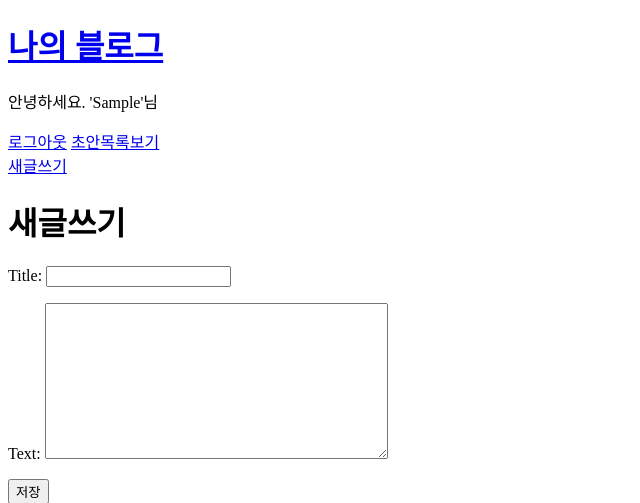
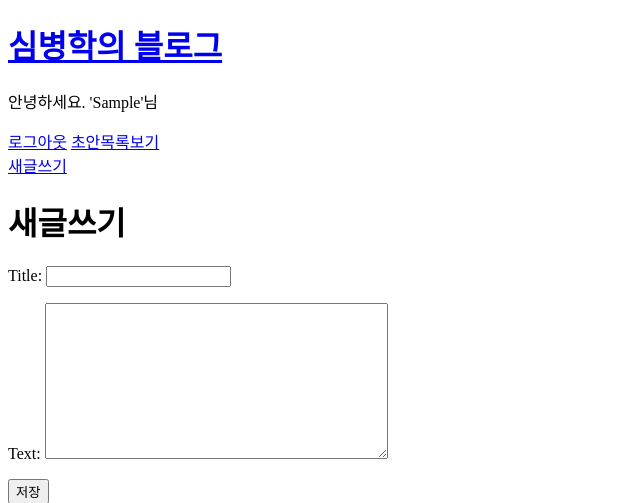
Before and after one commit to tlaqudgkr/my-first-blog, a Django app: page /post/new/ in a window 1280 px wide. Shown: the top 503 px of the page, without its empty margins (0-640 px from the left). Run offline with Django 3.2, Linux system fonts and the light colour scheme; the visitor is signed in with stand-in values (Sample User, id 1).

Commit message:
삭제 수정

```diff
--- a/blog/templates/blog/base.html
+++ b/blog/templates/blog/base.html
@@ -2,11 +2,11 @@
 <html lang="en">
 <head>
     <meta charset="UTF-8">
-    <title>나의 블로그</title>
+    <title>심병학의 블로그</title>
 </head>
 <body>
     <div>
-        <h1><a href="/">나의 블로그</a></h1>
+        <h1><a href="/">심병학의 블로그</a></h1>
     </div>
     {% if user.is_authenticated %}
         <p>안녕하세요. '{{user.first_name}}'님</p>
--- a/blog/templates/blog/post_list.html
+++ b/blog/templates/blog/post_list.html
@@ -4,10 +4,9 @@
     {% for post in posts %}
         <div>
             <p>published: {{ post.published_date }}</p>
-            <h1><a href="{% url 'blog:post_detail' pk=post.pk %}">{{ post.title }}</a>
-                <a href="{% url 'blog:post_remove' pk=post.pk %}">[삭제]</a></h1>
+            <h1><a href="{% url 'blog:post_detail' pk=post.pk %}">{{ post.title }}</a></h1>
             <p>{{ post.text|linebreaksbr }}</p>
         </div>
-
+        <a href="{% url 'blog:post_remove' pk=post.pk %}">[삭제]</a>
     {% endfor %}
 {% endblock %}
```
